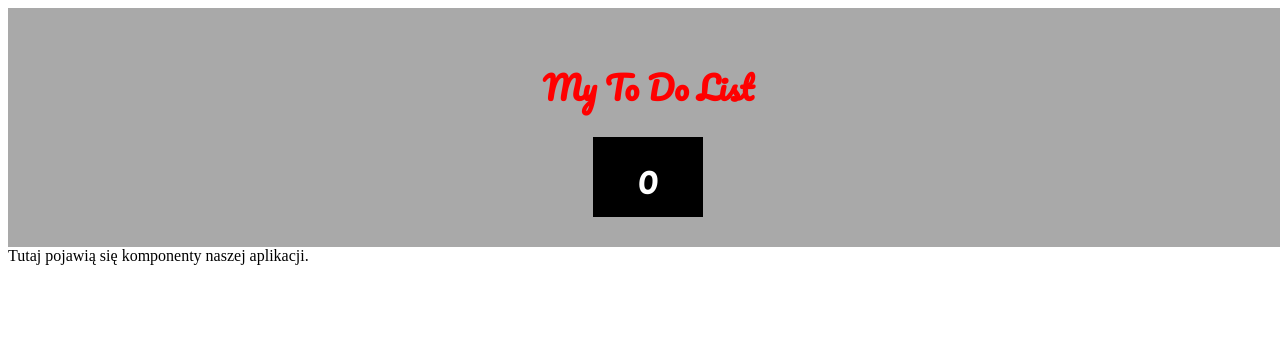
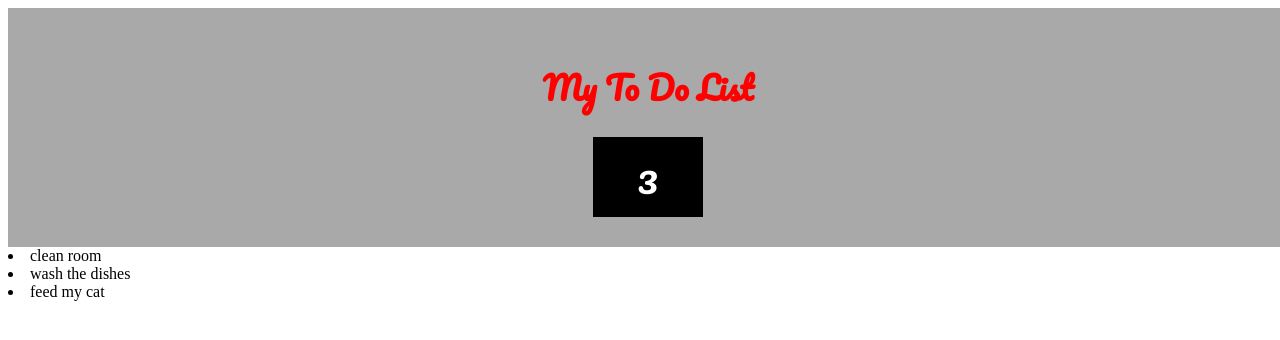
Before and after one commit to BognaKonstanty/webpack-zad2-TODO, a React app: page / in a window 1280 px wide. Shown: the top 340 px of the page. Built offline with nearby package versions, Linux system fonts and the light colour scheme.

Commit message:
addTodoList

```diff
--- a/package.json
+++ b/package.json
@@ -8,7 +8,7 @@
     "babel-preset-es2015": "^6.24.1",
     "babel-preset-react": "^6.24.1",
     "react-dom": "^15.6.1",
- "react-dom": "^15.6.1",   "uuid": "^3.1.0"
+    "uuid": "^3.1.0"
   },
   "devDependencies": {
     "babel-core": "^6.25.0",
--- a/src/components/TodoList.js
+++ b/src/components/TodoList.js
@@ -0,0 +1,21 @@
+import React from 'react';
+
+//import style from './Title.css';
+
+const Todo = ({todo, remove}) => {
+	return (<li onClick={(todo) => todo.remove(todo.id)}>{todo.text}</li>);
+}
+
+const TodoList = ({todos, remove}) => {
+	const listTasks = todos.map((todo) => {
+		return (<Todo todo={todo} key={todo.id} remove={remove}/>)
+	});
+
+	return(
+		<div className={TodoList}>
+			{listTasks}
+		</div>
+	);
+}
+
+export default TodoList;
--- a/src/containers/App.js
+++ b/src/containers/App.js
@@ -2,12 +2,17 @@ import React from 'react';
 import uuid from 'uuid';
 import Title from '../components/Title.js';
 import style from './App.css';
+import TodoList from '../components/TodoList.js';
 
 class App extends React.Component {
     constructor(props){
         super(props);
         this.state = {
-            data: []
+            data: [
+                    {id: 1, text: 'clean room'},
+                    {id: 2, text: 'wash the dishes'},
+                    {id: 3, text: 'feed my cat'}
+            ]
         };
     }
 
@@ -29,7 +34,7 @@ class App extends React.Component {
     	return (
         	<div className="style.TodoApp">
             <Title title=" My To Do List" number={this.state.data.length} />
-            	Tutaj pojawią się komponenty naszej aplikacji.
+            <TodoList todos={this.state.data} remove={this.removeTodo} />
         	</div>
     	);
 	}
```
